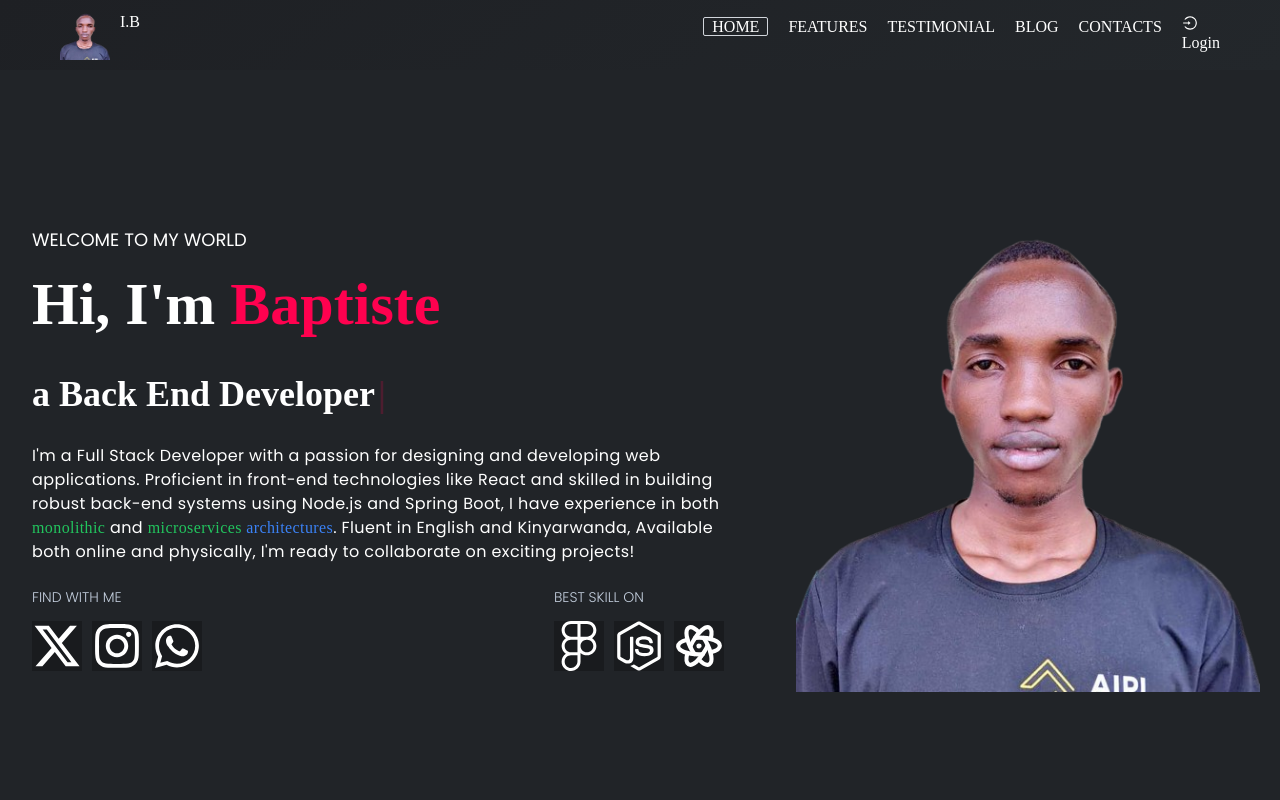
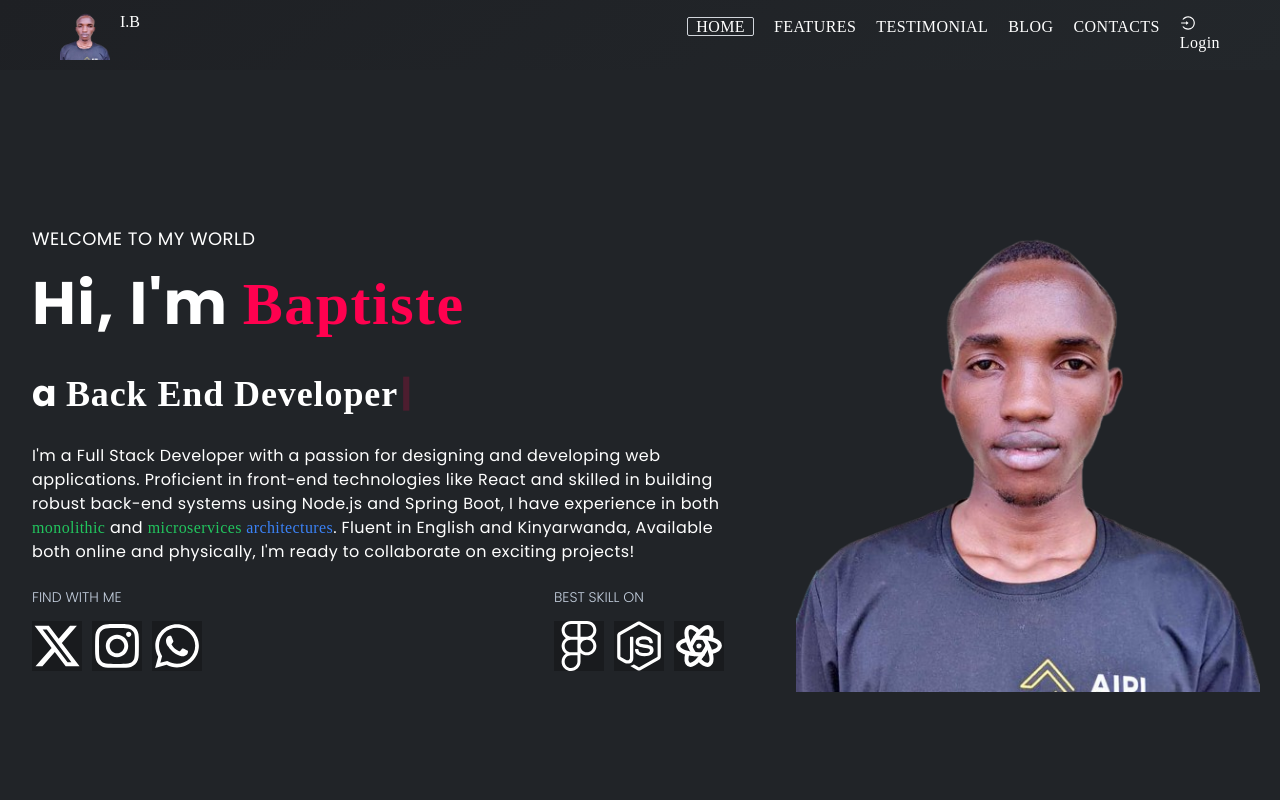
Before and after one commit to IMANARIYO/imanariyo_portfoliowebsite, a React (Vite) app: page / in a window 1280 px wide. Shown: the top 800 px of the page. Built offline with nearby package versions, Linux system fonts and the light colour scheme; no server answers.

Commit message:
fixing the fonts in the navigation toointhe navigation too

```diff
--- a/src/components/homepagecomponent/Homepage.jsx
+++ b/src/components/homepagecomponent/Homepage.jsx
@@ -33,11 +33,11 @@ function Homepage() {
             <div className="p-8 left-home-page">
 
             <div className="flex flex-col gap-5">
-        <h4 className="text-lg font-bodyFont ">WELCOME TO MY WORLD</h4>
-        <h1 className="text-6xl font-bold text-white">
+        <h4 className="text-lg tracking-wide font-bodyFont">WELCOME TO MY WORLD</h4>
+        <h1 className="text-6xl font-bold tracking-wide text-white font-bodyFont">
           Hi, I'm <span className="capitalize text-designColor"> Baptiste</span>
         </h1>
-        <h2 className="text-4xl font-bold text-white">
+        <h2 className="text-4xl font-bold tracking-wide text-white font-bodyFont">
           a <span>{text}</span>
           <Cursor
             cursorBlinking="false"
--- a/src/components/navigation/Navigation.jsx
+++ b/src/components/navigation/Navigation.jsx
@@ -48,7 +48,7 @@ function HeadNavBar() {
           </div>
           <i id="open" className='bx bx-menu' onClick={toggleNavigation}><CiMenuBurger/></i>
 
-          <ul className={`navigation ${isActive ? 'active' : ''}`}  onClick={toggleNavigation}>
+          <ul className={`navigation  tracking-wide font-bodyFont${isActive ? 'active' : ''}`}  onClick={toggleNavigation}>
             <li>
               <i id="close" className='bx bx-window-close' onClick={toggleNavigation}><FaWindowClose /></i>
             </li>
```
